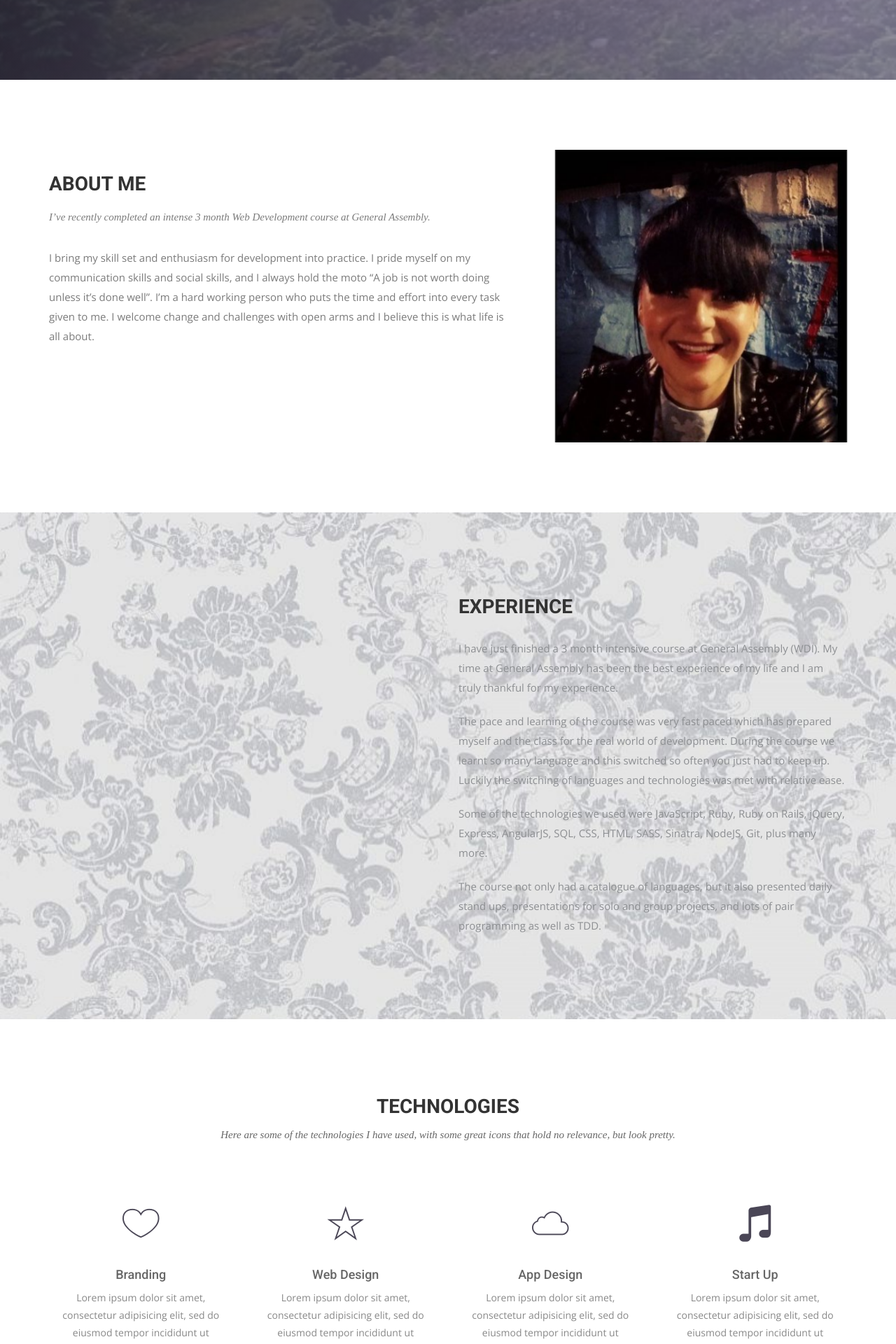
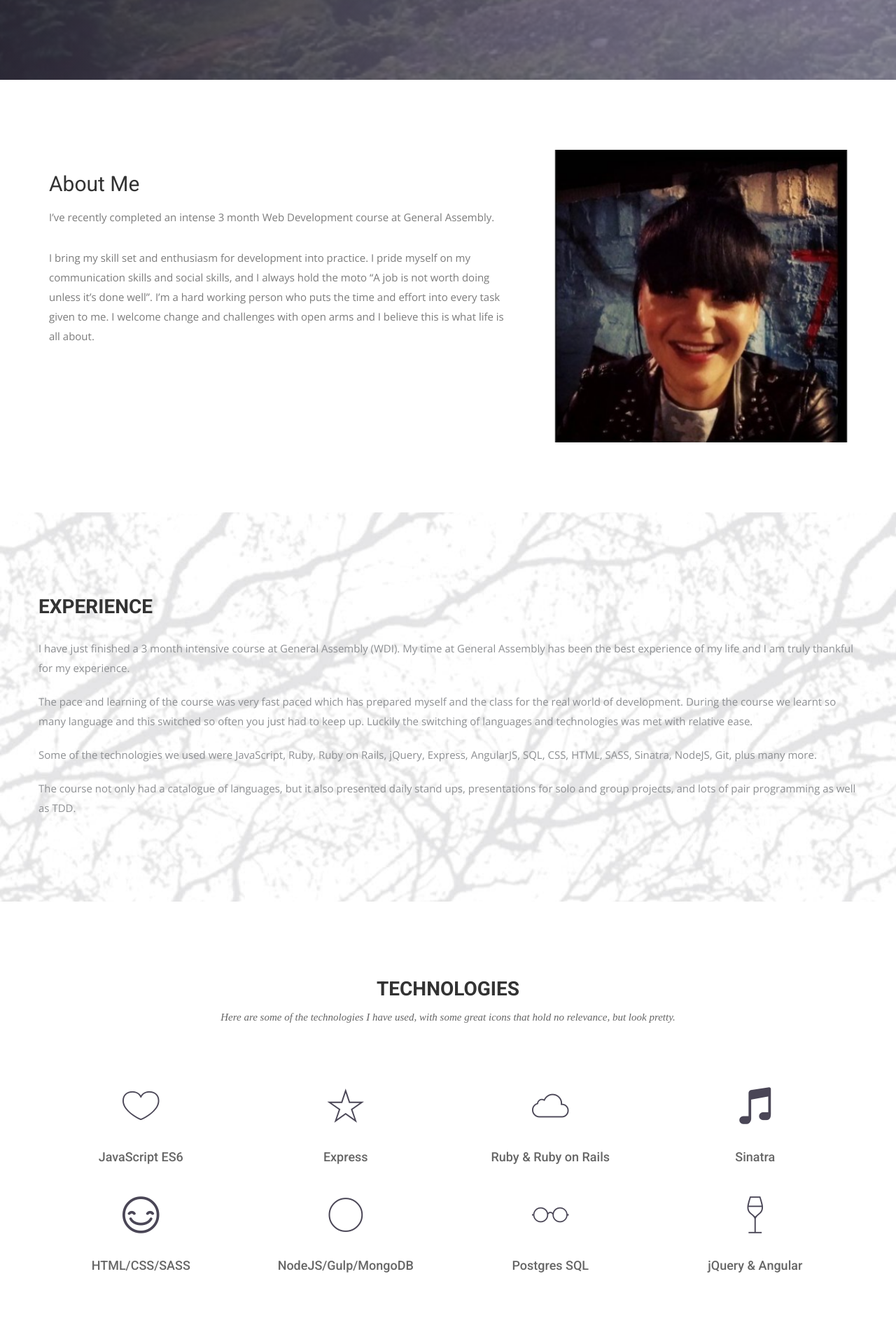
Before and after one commit to Nattie87/Nattie87.github.io, a Jekyll site: the page built from index.html, in a window 1280 px wide. Shown: the part 831-2751 px from the top of the page at 70% size. Built offline with Jekyll 4.4.1, drawn with Linux system fonts in a browser that asks for light colours; nearby versions of some CDN libraries; some web fonts are replaced; some of the changed text lies outside the part shown.

```diff
--- a/_includes/footer.html
+++ b/_includes/footer.html
@@ -9,7 +9,6 @@
             <li><a href="{{ site.baseurl }}/contact">Contact us</a></li>
             <li><a href="#">How it works</a></li>
             <li><a href="{{ site.baseurl }}/blog">Blog</a></li>
-            <li><a href="#">Terms</a></li>
           </ul>
         </div>
         <p>Copyright &copy; Natalie Huitson All rights reserved.</p>
--- a/blog.html
+++ b/blog.html
@@ -9,8 +9,8 @@
     <div class="row">
       <div class="col-md-12">
         <div class="block">
-          <h1>Get the latest on what we're doing</h1>
-          <p>Catch up with us, anytime and anywhere</p>
+          <h1>Blog</h1>
+          <p>Read up about my coding journey so far</p>
         </div>
       </div>
     </div>
--- a/css/airspace.css
+++ b/css/airspace.css
@@ -231,7 +231,7 @@
 	Feature Start
 --*/
 #feature {
-  background: url("../img/pattern.jpg");
+  background: url("../img/wood.jpg");
   background-position: 50% 94px;
   width: 100%;
   display: block;
@@ -369,7 +369,7 @@
 	Slider-work Start
 --*/
 #global-header {
-  background: url("../img/slider-bg.jpg") no-repeat;
+  background: url("../img/london2.jpg") no-repeat;
   background-size: cover;
   padding-top: 150px;
   padding-bottom: 107px;
--- a/index.html
+++ b/index.html
@@ -24,7 +24,7 @@
     <div class="row">
       <div class="col-md-7 col-sm-12">
         <div class="block">
-          <div class="section-title">
+          <div class="section-title2">
             <h2>About Me</h2>
             <p>I’ve recently completed an intense 3 month Web Development course at General Assembly.</p>
           </div>
@@ -43,7 +43,7 @@
 <section id="feature">
 <div class="container">
   <div class="row">
-    <div class="col-md-6 col-md-offset-6">
+    <!-- <div class="col-md-6 col-md-offset-6"> -->
       <h2>EXPERIENCE</h2>
       <p>I have just finished a 3 month intensive course at General Assembly (WDI). My time at General Assembly has been the best experience of my life and I am truly thankful for my experience. </p>
 
@@ -71,57 +71,57 @@
       <div class="col-sm-6 col-md-3">
         <div class="service-item">
           <i class="ion-ios-heart-outline"></i>
-          <h4>Branding</h4>
-          <p>Lorem ipsum dolor sit amet, consectetur adipisicing elit, sed do eiusmod tempor incididunt ut </p>
+          <h4>JavaScript ES6</h4>
+          <!-- <p>Lorem ipsum dolor sit amet, consectetur adipisicing elit, sed do eiusmod tempor incididunt ut </p> -->
         </div>
       </div>
       <div class="col-sm-6 col-md-3">
         <div class="service-item">
           <i class="ion-ios-star-outline"></i>
-          <h4>Web Design</h4>
-          <p>Lorem ipsum dolor sit amet, consectetur adipisicing elit, sed do eiusmod tempor incididunt ut </p>
+          <h4>Express</h4>
+          <!-- <p>Lorem ipsum dolor sit amet, consectetur adipisicing elit, sed do eiusmod tempor incididunt ut </p> -->
         </div>
       </div>
       <div class="col-sm-6 col-md-3">
         <div class="service-item">
           <i class="ion-ios-cloud-outline"></i>
-          <h4>App Design</h4>
-          <p>Lorem ipsum dolor sit amet, consectetur adipisicing elit, sed do eiusmod tempor incididunt ut </p>
+          <h4>Ruby & Ruby on Rails</h4>
+          <!-- <p>Lorem ipsum dolor sit amet, consectetur adipisicing elit, sed do eiusmod tempor incididunt ut </p> -->
         </div>
       </div>
       <div class="col-sm-6 col-md-3">
         <div class="service-item">
           <i class="ion-music-note"></i>
-          <h4>Start Up</h4>
-          <p>Lorem ipsum dolor sit amet, consectetur adipisicing elit, sed do eiusmod tempor incididunt ut </p>
+          <h4>Sinatra</h4>
+          <!-- <p>Lorem ipsum dolor sit amet, consectetur adipisicing elit, sed do eiusmod tempor incididunt ut </p> -->
         </div>
       </div>
       <div class="col-sm-6 col-md-3">
         <div class="service-item">
           <i class="ion-happy-outline"></i>
-          <h4>Logo Design</h4>
-          <p>Lorem ipsum dolor sit amet, consectetur adipisicing elit, sed do eiusmod tempor incididunt ut </p>
+          <h4>HTML/CSS/SASS</h4>
+          <!-- <p>Lorem ipsum dolor sit amet, consectetur adipisicing elit, sed do eiusmod tempor incididunt ut </p> -->
         </div>
       </div>
       <div class="col-sm-6 col-md-3">
         <div class="service-item">
           <i class="ion-ios-circle-outline"></i>
-          <h4>Development</h4>
-          <p>Lorem ipsum dolor sit amet, consectetur adipisicing elit, sed do eiusmod tempor incididunt ut </p>
+          <h4>NodeJS/Gulp/MongoDB</h4>
+          <!-- <p>Lorem ipsum dolor sit amet, consectetur adipisicing elit, sed do eiusmod tempor incididunt ut </p> -->
         </div>
       </div>
       <div class="col-sm-6 col-md-3">
         <div class="service-item">
           <i class="ion-ios-glasses-outline"></i>
-          <h4>Brand Identity</h4>
-          <p>Lorem ipsum dolor sit amet, consectetur adipisicing elit, sed do eiusmod tempor incididunt ut </p>
+          <h4>Postgres SQL</h4>
+          <!-- <p>Lorem ipsum dolor sit amet, consectetur adipisicing elit, sed do eiusmod tempor incididunt ut </p> -->
         </div>
       </div>
       <div class="col-sm-6 col-md-3">
         <div class="service-item">
           <i class="ion-ios-wineglass-outline"></i>
-          <h4>Brand Identity</h4>
-          <p>Lorem ipsum dolor sit amet, consectetur adipisicing elit, sed do eiusmod tempor incididunt ut </p>
+          <h4>jQuery & Angular</h4>
+          <!-- <p>Lorem ipsum dolor sit amet, consectetur adipisicing elit, sed do eiusmod tempor incididunt ut </p> -->
         </div>
       </div>
     </div>
@@ -133,9 +133,11 @@
     <div class="row">
       <div class="col-md-12">
         <div class="block">
-          <h2>We design delightful digital experiences.</h2>
-          <p>Read more about what we do and our philosophy of design. Judge for yourself The work and results we’ve achieved for other clients, and meet our highly experienced Team who just love to design.</p>
-          <a class="btn btn-default btn-call-to-action" href="#" >Tell Us Your Story</a>
+          <h3> "I didn't get there by wishing for it, or hoping for it, but by working for it" </h3>
+                <p> Estee Lauder </p>
+
+
+          <!-- <a class="btn btn-default btn-call-to-action" href="#" >Tell Us Your Story</a> -->
         </div>
       </div>
     </div>
@@ -205,7 +207,7 @@
                   <p><span>Rachel Grosvenor</span> Doctoral Researcher</p>
                 </div>
             </div>
-            <div>
+            <!-- <div>
               <img src="img/cotation.png" alt="IMG">
                 <p>"This Company created an e-commerce site with the tools to make our business a success, with innovative ideas we feel that our site has unique elements that make us stand out from the crowd."</p>
                 <div class="user">
@@ -219,7 +221,7 @@
                 <div class="user">
                   <img src="img/item-img1.jpg" alt="Pepole">
                   <p><span>Rose Ray</span> CEO-Themefisher</p>
-                </div>
+                </div> -->
             </div>
           </div>
         </div>
```
Also changed, not shown: work.html (+20 -18 lines), img/ca.jpg (added), img/london2.jpg (added), img/portfolio/kanye.jpg (added), img/wood.jpg (added), img/woodboard.jpg (added).
